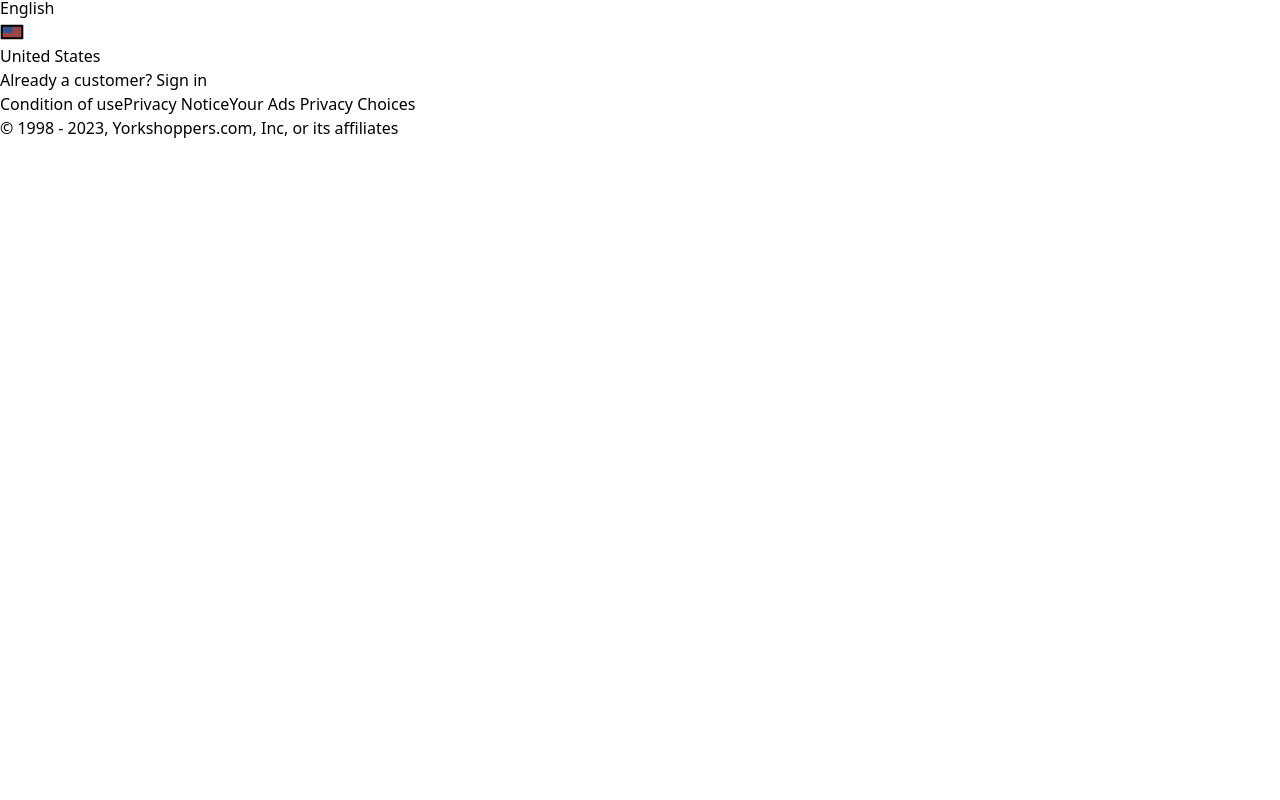
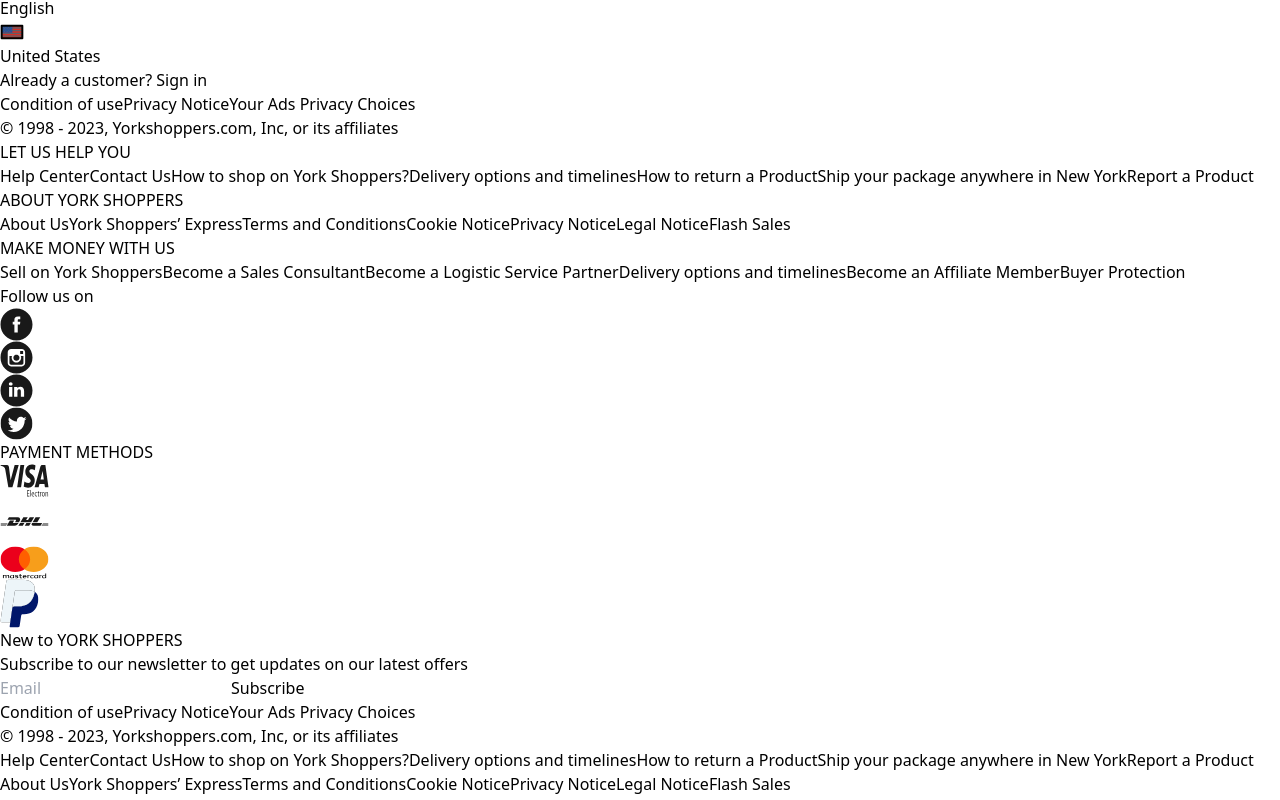
Before and after one commit to mmarconi117/ShopOnline, a React (Vite) app: page / in a window 1280 px wide. Shown: the part 2536-3336 px from the top of the page. Before the commit the page ends 2676 px from the top, so only its background shows below. Built offline with nearby package versions, Linux system fonts and the light colour scheme; the HTML template or start-up script is replaced by a standard one.

Commit message:
imported footer and display throughout the application

```diff
--- a/src/App.jsx
+++ b/src/App.jsx
@@ -7,7 +7,8 @@ import Header from './components/Header/Header';
 import Cart from './pages/Buyers/CartPage';
 import LoginPage from './pages/Buyers/LoginPage';
 import SignupPage from './pages/Buyers/SignupPage';
-import ProductDetails from "./pages/Buyers/ProductDetails";
+import ProductDetails from "./pages/Buyers/Product-Details/ProductDetails";
+import Footer from "./components/Footer/Footer";
 
 function App() {
     return (
@@ -62,6 +63,7 @@ function App() {
                             element={<SignupPage />}
                         />
                     </Routes>
+                    <Footer />
                 </Router>
             </div>
         </>
```
